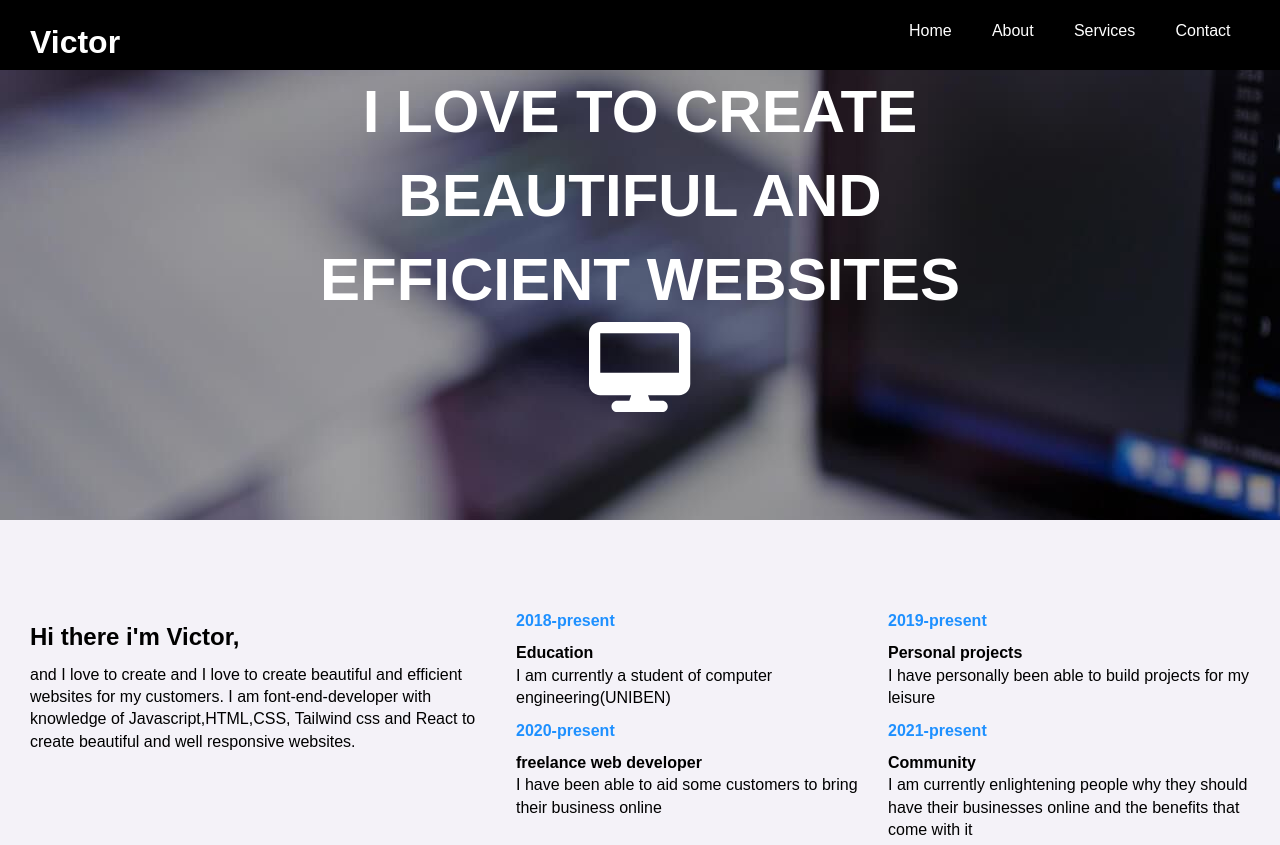
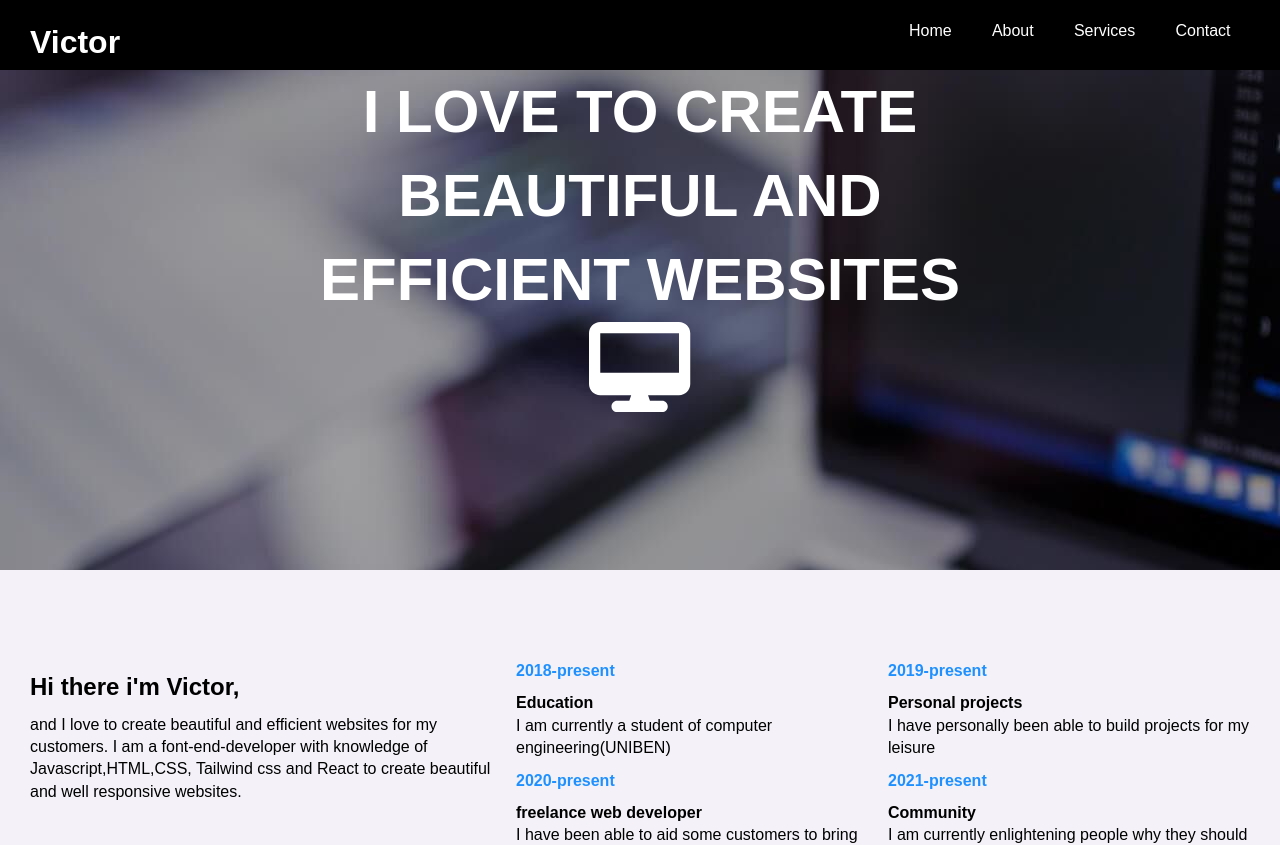
Before and after one commit to Osas66/My-Portfolio, a React (Create React App) app: page / in a window 1280 px wide. Shown: the top 845 px of the page. Built offline with nearby package versions, Linux system fonts and the light colour scheme.

Commit message:
changed filexxx

```diff
--- a/src/App.css
+++ b/src/App.css
@@ -22,7 +22,7 @@ body {
 header {
   background: url("./image/background.jpg");
   color:var(--white);
-  height: 700px;
+  height: 750px;
   position: relative;
   margin-top: -180px;
 }
@@ -63,6 +63,7 @@ header {
 }
 .text-area{
   padding:250px;
+  padding-bottom: 400px;
   text-align: center;
   font-size: 30px;
   font-weight:bold;
--- a/src/components/Body.js
+++ b/src/components/Body.js
@@ -53,7 +53,7 @@ function Body() {
                     <div className='introduction-div'>
                         <div className='introduction'>
                             <h1>Hi there i'm Victor,</h1>
-                            <p>and I love to create and I love to create beautiful and efficient websites for my customers. I am font-end-developer with knowledge of Javascript,HTML,CSS, Tailwind css and React to create beautiful and well responsive websites.</p>
+                            <p>and I love to create beautiful and efficient websites for my customers. I am a font-end-developer with knowledge of Javascript,HTML,CSS, Tailwind css and React to create beautiful and well responsive websites.</p>
                         </div>
                         <div className='experience'>
                             <h4>2018-present</h4>
```
